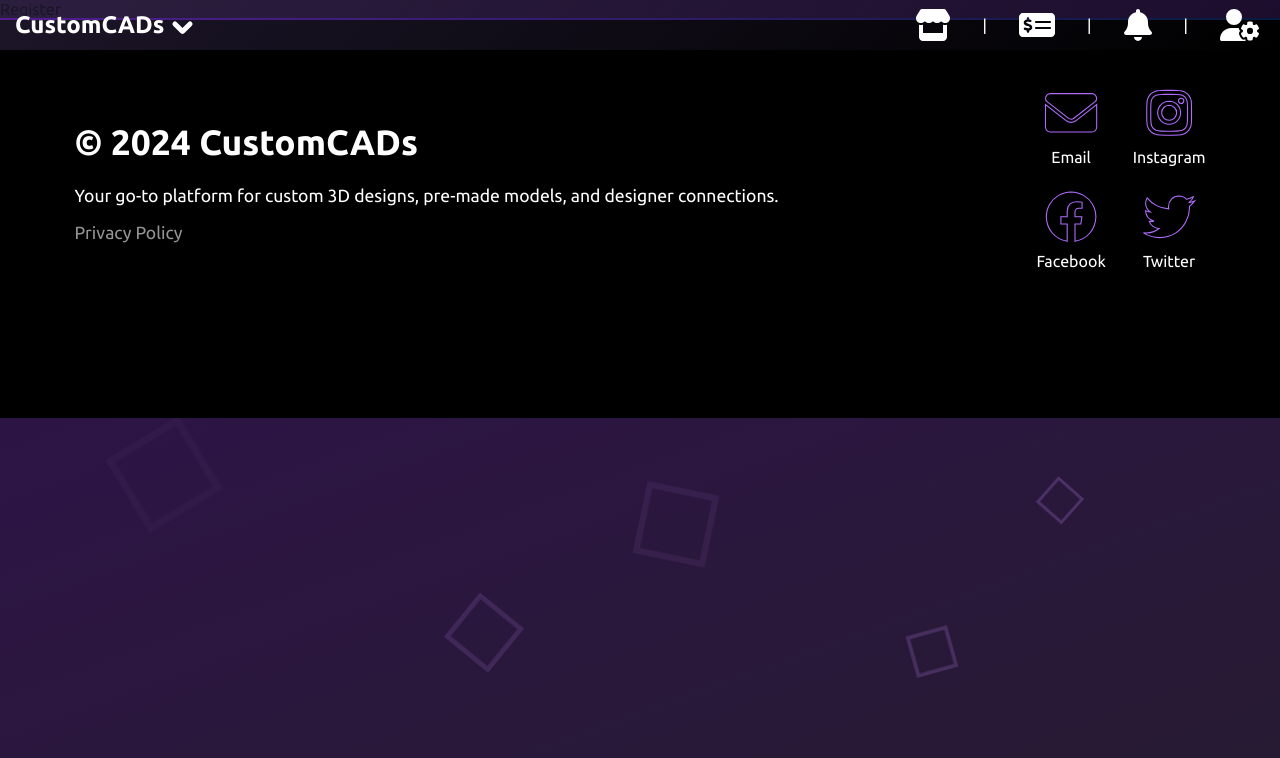
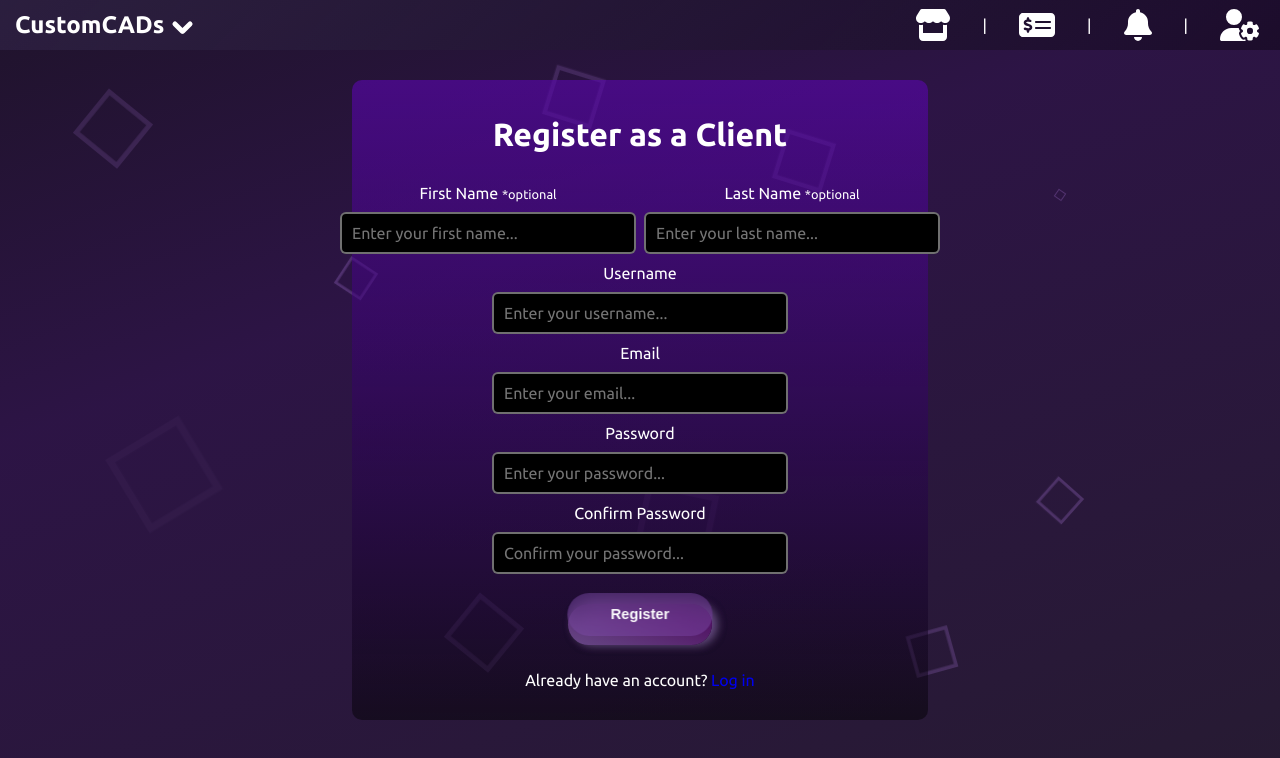
Before and after one commit to ivanzlatinov1/CustomCADsDemoDesign, a React (Vite) app in the folder data/: page /register in a window 1280 px wide. Shown: the top 758 px of the page. Built offline with nearby package versions, Linux system fonts and the light colour scheme.

Commit message:
made register

```diff
--- a/data/src/components/Button/Button.jsx
+++ b/data/src/components/Button/Button.jsx
@@ -9,35 +9,23 @@ function BtnLink({ link, text, scroll, type = "button" }) {
         });
     }
 
-    function handleSubmit(e) {
-        if (type === "submit") {
-            e.preventDefault();
-
-            const form = e.target.closest("form");
-            if (form && form.checkValidity()) {
-                form.submit();
-            } else if (form) {
-                form.reportValidity();
-            }
-        } else if (scroll) {
-            scrollDown();
-        }
+    function handleScroll(e) {
+        e.preventDefault();
+        scrollDown();
     }
 
     return type === "submit" ? (
-        <div
-            onClick={handleSubmit}
-            className={`${styles.link}`}
-            role="button"
-            tabIndex={0}
+        <button
+            type="submit"
+            className={`${styles.link} ${styles.buttonWrapper}`}
         >
             <div className={`${styles.button}`}>{text}</div>
             <div className={`${styles["button-gradient"]}`}></div>
-        </div>
+        </button>
     ) : (
         <Link
             to={scroll ? "#" : link}
-            onClick={scroll ? scrollDown : null}
+            onClick={scroll ? handleScroll : null}
             className={`${styles.link}`}
         >
             <div className={`${styles.button}`}>{text}</div>
--- a/data/src/components/Button/Button.module.css
+++ b/data/src/components/Button/Button.module.css
@@ -15,7 +15,7 @@
 
 .button-gradient {
     position: absolute;
-    background: linear-gradient(20deg, hsl(270, 30%, 40%), hsl(250, 10%, 18%));
+    background: linear-gradient(20deg, hsl(270, 30%, 40%), hsl(289, 88%, 19%));
     top: 0;
     bottom: 0;
     left: 0;
@@ -46,3 +46,8 @@
     text-decoration: none;
     cursor: pointer;
 }
+
+.buttonWrapper {
+    background-color: transparent;
+    border: none;
+}
--- a/data/src/layout/Footer/Footer.jsx
+++ b/data/src/layout/Footer/Footer.jsx
@@ -1,7 +1,14 @@
+import { useLocation } from "react-router-dom";
 import { Link } from 'react-router-dom'
 import styles from "./Footer.module.css"
 
 function Footer() {
+    const location = useLocation();
+    const pathsToHide = ["/register", "/login"];
+
+    if(pathsToHide.includes(location.pathname)) {
+        return null;
+    }
 
     function getLink(event) {
         const linkElement = event.currentTarget.nextElementSibling;
--- a/data/src/layout/Footer/Footer.module.css
+++ b/data/src/layout/Footer/Footer.module.css
@@ -1,7 +1,7 @@
 footer {
     background-color: black;
     color: white;
-    height: 400px;
+    height: 300px;
 }
 
 .gradient-border-top {
@@ -24,7 +24,7 @@ footer {
     align-items: center;
     justify-content: center;
     gap: 20%;
-    margin-top: 5%;
+    margin-top: 3%;
 }
 
 .content .info {
--- a/data/src/pages/Register/Register.jsx
+++ b/data/src/pages/Register/Register.jsx
@@ -1,8 +1,78 @@
-function Register()
-{
+import React, { useState } from "react";
+import { Link } from "react-router-dom";
+import BtnLink from '../../components/Button/Button'
+import styles from './Register.module.css'
+
+function Register() {
+    const [password, setPassword] = useState("");
+    const [confirmPassword, setConfirmPassword] = useState("");
+    const [errorMessage, setErrorMessage] = useState("");
+
+    const validatePasswords = (event) => {
+        event.preventDefault();
+
+        if (password !== confirmPassword) {
+            setErrorMessage("Passwords do not match.");
+        }
+    };
+
     return (
-        <div>
-            Register
+        <div className={`${styles.register}`}>
+            <form className={`${styles.form}`} onSubmit={validatePasswords}>
+                <h1>Register as a Client</h1>
+                <div className={`${styles.optionals}`}>
+                    <div className={`${styles["form-field"]}`}>
+                        <label>First Name <span>*optional</span></label>
+                        <input type="text" placeholder="Enter your first name..." id="firstName" name="firstName" maxLength='30' />
+                    </div>
+
+                    <div className={`${styles["form-field"]}`}>
+                        <label>Last Name <span>*optional</span></label>
+                        <input type="text" placeholder="Enter your last name..." id="lastName" name="lastName" maxLength='30' />
+                    </div>
+                </div>
+
+                <div className={`${styles["form-field"]}`}>
+                    <label>Username</label>
+                    <input type="text" placeholder="Enter your username..." id="username" name="username" maxLength='30' required />
+                </div>
+
+                <div className={`${styles["form-field"]}`}>
+                    <label>Email</label>
+                    <input type="email" placeholder="Enter your email..." id="email" maxLength='40' name="email" required />
+                </div>
+
+                <div className={`${styles["form-field"]}`}>
+                    <label>Password</label>
+                    <input
+                        type="password"
+                        id="password"
+                        placeholder="Enter your password..."
+                        value={password}
+                        onChange={(e) => setPassword(e.target.value)}
+                        name="password"
+                        required />
+                </div>
+
+                <div className={`${styles["form-field"]}`}>
+                    <label>Confirm Password</label>
+                    <input
+                        type="password"
+                        id="confirmPassword"
+                        placeholder="Confirm your password..."
+                        name="confirmPassword"
+                        value={confirmPassword}
+                        onChange={(e) => setConfirmPassword(e.target.value)}
+                        required />
+                    {errorMessage && <p style={{ color: "red" }}>{errorMessage}</p>}
+                </div>
+
+                <div className={`${styles.submit}`}>
+                    <BtnLink text="Register" type="submit" />
+                </div>
+
+                <p>Already have an account? <Link to="/login">Log in</Link></p>
+            </form>
         </div>
     );
 }
--- /dev/null
+++ b/data/src/pages/Register/Register.module.css
@@ -0,0 +1,66 @@
+.register {
+    height: 100vh;
+    display: flex;
+    justify-content: center;
+    align-items: center;
+    color: white;
+}
+
+.form {
+    display: flex;
+    flex-direction: column;
+    justify-content: center;
+    align-items: center;
+    width: 45%;
+    height: 80%;
+    background: linear-gradient(hsla(270, 93%, 35%, 0.628), hsla(0, 0%, 0%, 0.459));
+    border-radius: 10px;
+}
+
+.form input[type="text"]:focus,
+.form input[type="email"]:focus,
+.form input[type="password"]:focus {
+    border-color: #8c09ff;
+    box-shadow: 0px 0px 5px hsla(0, 0%, 100%, 0.562);
+}
+
+.form input[type="text"],
+.form input[type="email"],
+.form input[type="password"] {
+    font-family: "Ubuntu", sans-serif;
+    width: 100%;
+    padding: 10px;
+    font-size: 1rem;
+    color: white;
+    background-color: black;
+    border: 2px solid #dddddd81;
+    border-radius: 6px;
+    outline: none;
+    box-shadow: inset 0 1px 3px rgba(0, 0, 0, 0.1);
+    transition: border-color 0.3s ease;
+}
+
+.optionals {
+    display: flex;
+    gap: 2rem;
+}
+
+.optionals input {
+    width: 15rem;
+}
+
+.form-field {
+    display: flex;
+    flex-direction: column;
+    align-items: center;
+    gap: 10px;
+    margin-top: 10px;
+}
+
+.form-field span {
+    font-size: 0.8rem;
+}
+
+.submit {
+    margin: 20px;
+}
```
